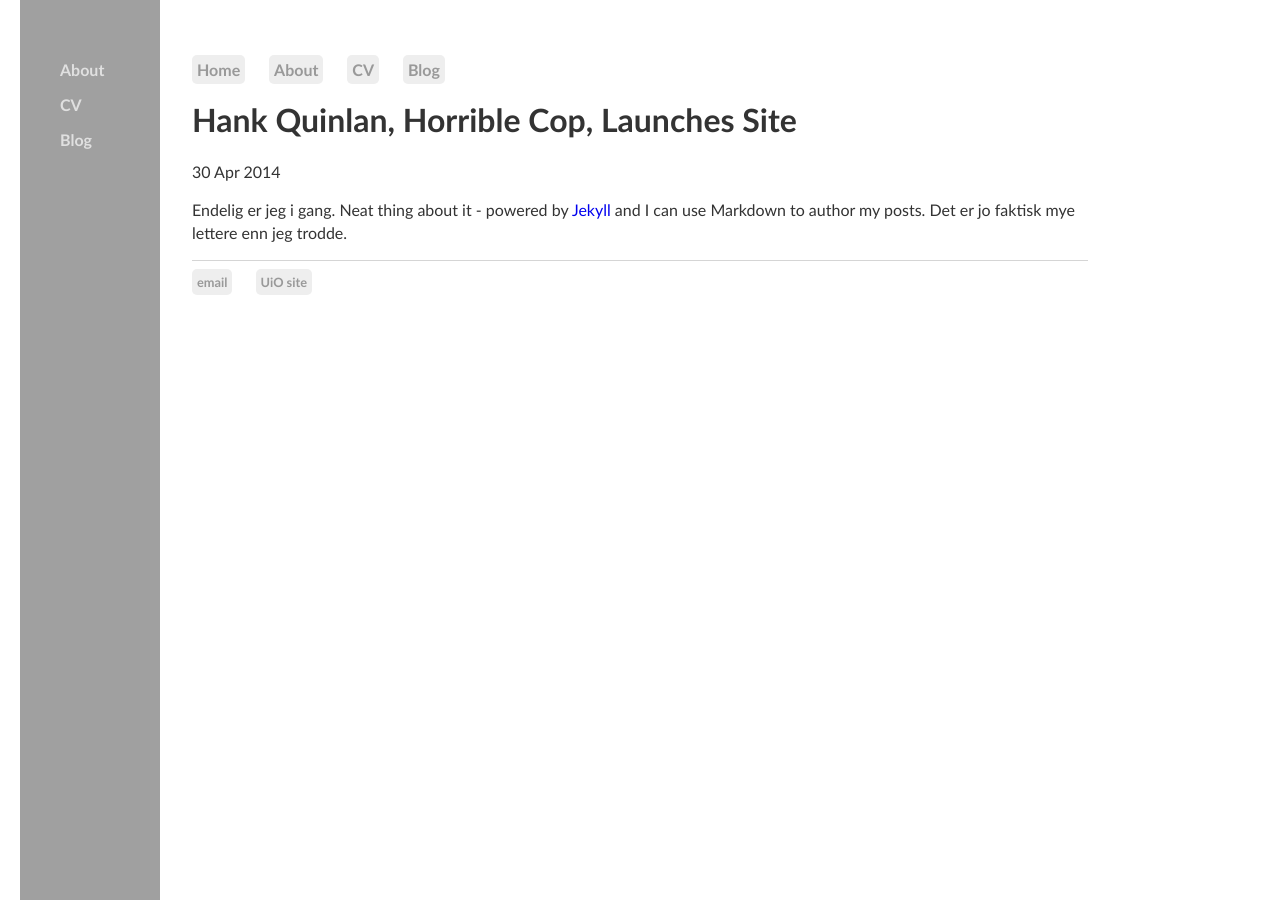
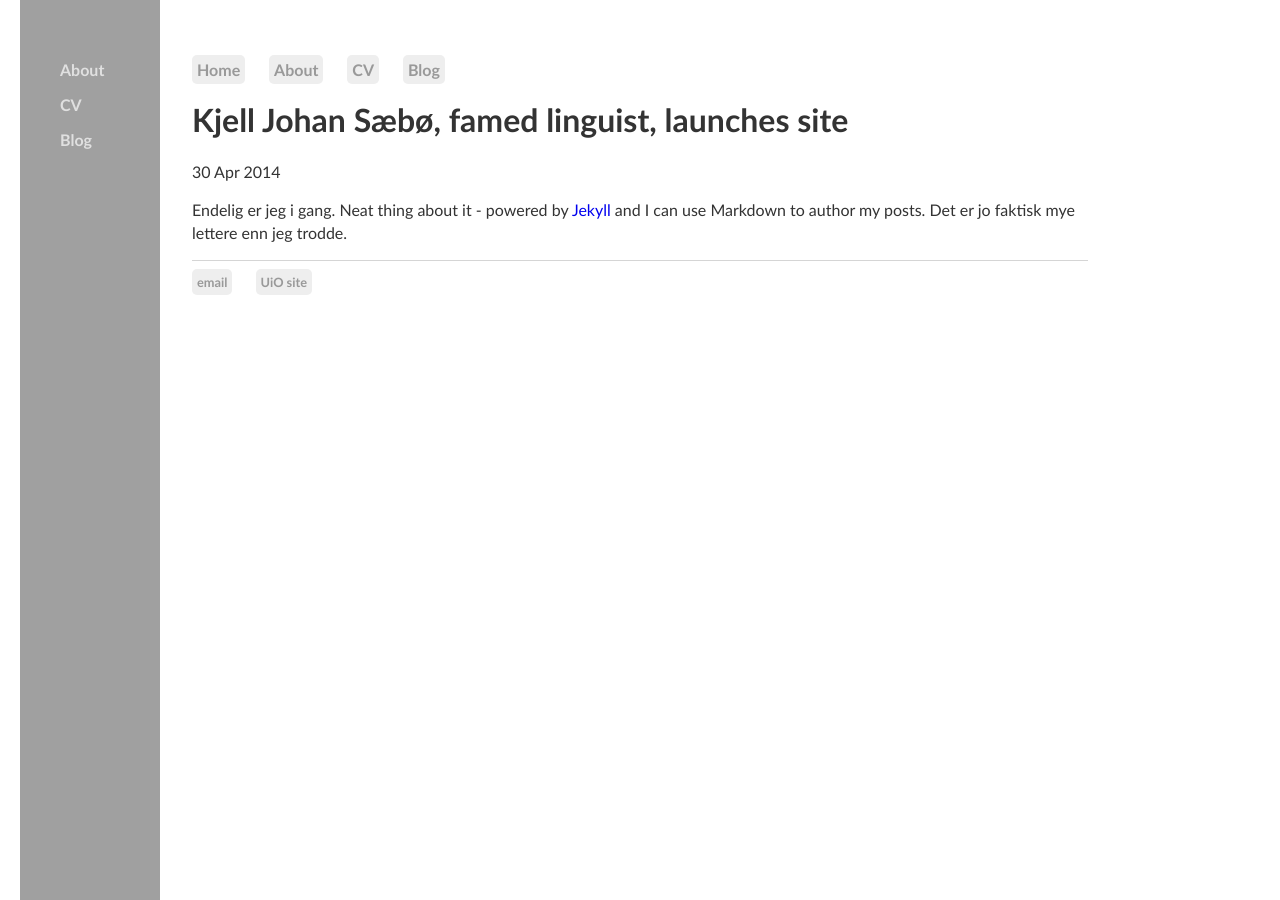
Before and after one commit to kjelljs/kjelljs.github.io, a Jekyll site: the page built from _posts/2014-04-30-hank-quinlan-site-launched.md, in a window 1280 px wide. Built offline with Jekyll 4.4.1, drawn with Linux system fonts in a browser that asks for light colours.

Commit message:
Update 2014-04-30-hank-quinlan-site-launched.md

```diff
--- a/_posts/2014-04-30-hank-quinlan-site-launched.md
+++ b/_posts/2014-04-30-hank-quinlan-site-launched.md
@@ -1,6 +1,6 @@
 ---
 layout: post
-title: "Hank Quinlan, Horrible Cop, Launches Site"
+title: "Kjell Johan Sæbø, famed linguist, launches site"
 date: 2014-04-30
 ---
 
```
